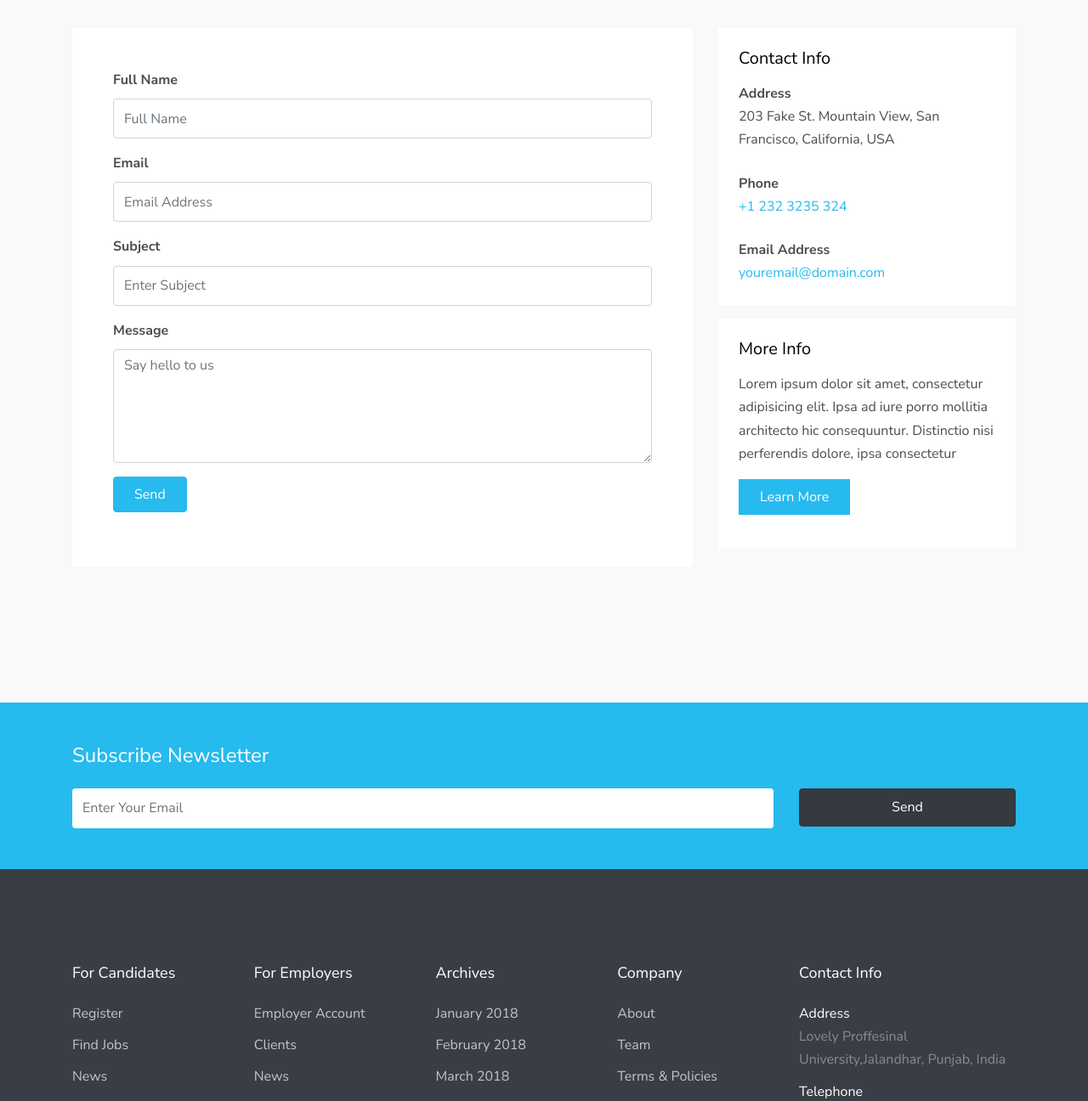
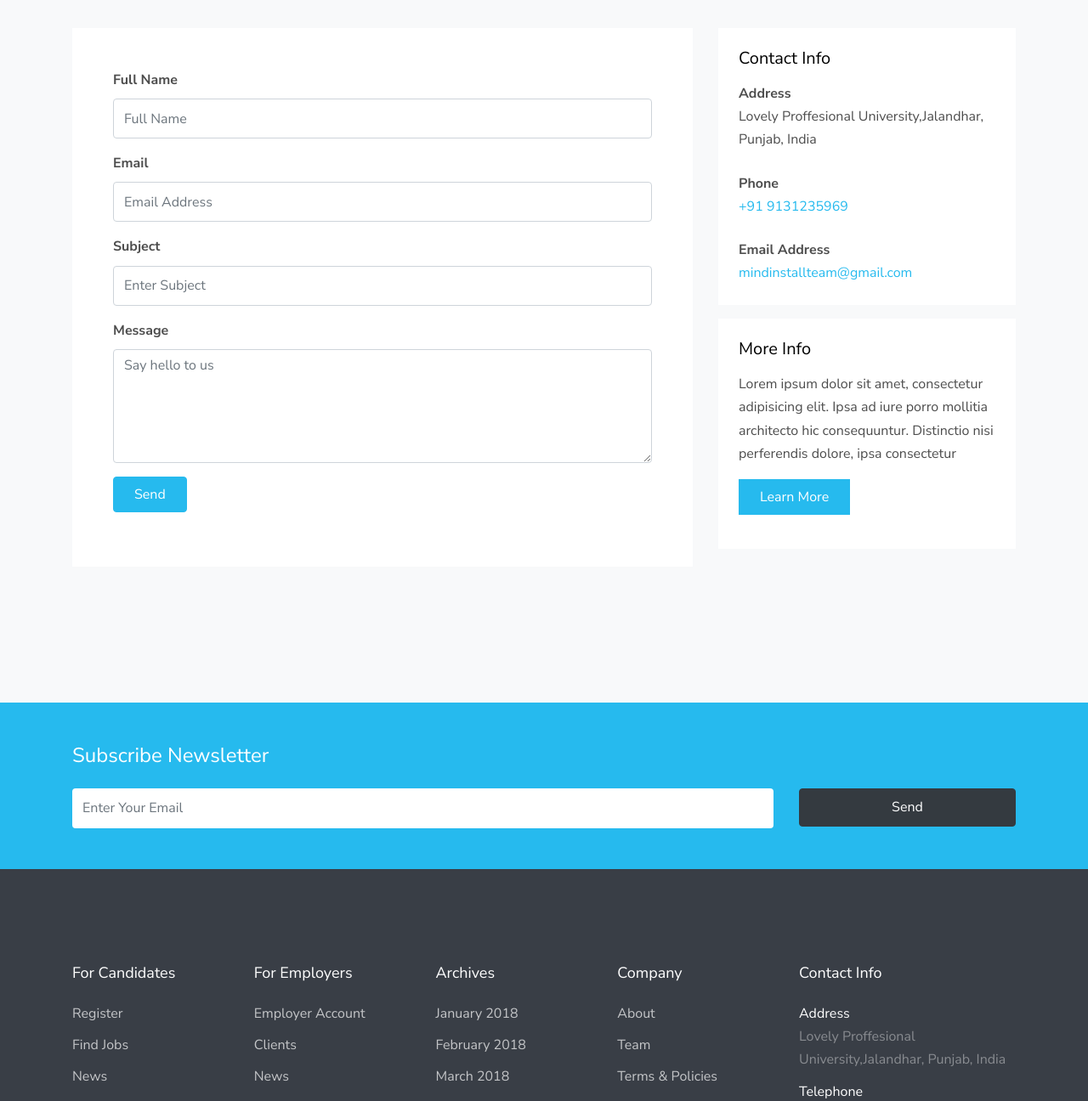
Before and after one commit to Adarsh-thedev/internSeek, a plain HTML site: page contact.html in a window 1280 px wide. Shown: the part 340-1636 px from the top of the page at 85% size. Drawn offline with Linux system fonts and the light colour scheme; files whose address does not match are found by name.

Commit message:
fixed changes

```diff
--- a/contact.html
+++ b/contact.html
@@ -132,13 +132,13 @@
             <div class="p-4 mb-3 bg-white">
               <h3 class="h5 text-black mb-3">Contact Info</h3>
               <p class="mb-0 font-weight-bold">Address</p>
-              <p class="mb-4">203 Fake St. Mountain View, San Francisco, California, USA</p>
+              <p class="mb-4">Lovely Proffesional University,Jalandhar, Punjab, India</p>
 
               <p class="mb-0 font-weight-bold">Phone</p>
-              <p class="mb-4"><a href="#">+1 232 3235 324</a></p>
+              <p class="mb-4"><a href="#">+91 9131235969</a></p>
 
               <p class="mb-0 font-weight-bold">Email Address</p>
-              <p class="mb-0"><a href="#">youremail@domain.com</a></p>
+              <p class="mb-0"><a href="#">mindinstallteam@gmail.com</a></p>
 
             </div>
 
@@ -227,7 +227,7 @@
             <ul class="list-unstyled">
               <li>
                 <span class="d-block text-white">Address</span>
-                  Lovely Proffesinal University,Jalandhar, Punjab, India
+                Lovely Proffesional University,Jalandhar, Punjab, India
               </li>
               <li>
                 <span class="d-block text-white">Telephone</span>
```
Also changed, not shown: about.html (+1 -1 lines), index.html (+1 -1 lines), job-single.html (+1 -1 lines), new-post.html (+4 -4 lines).
